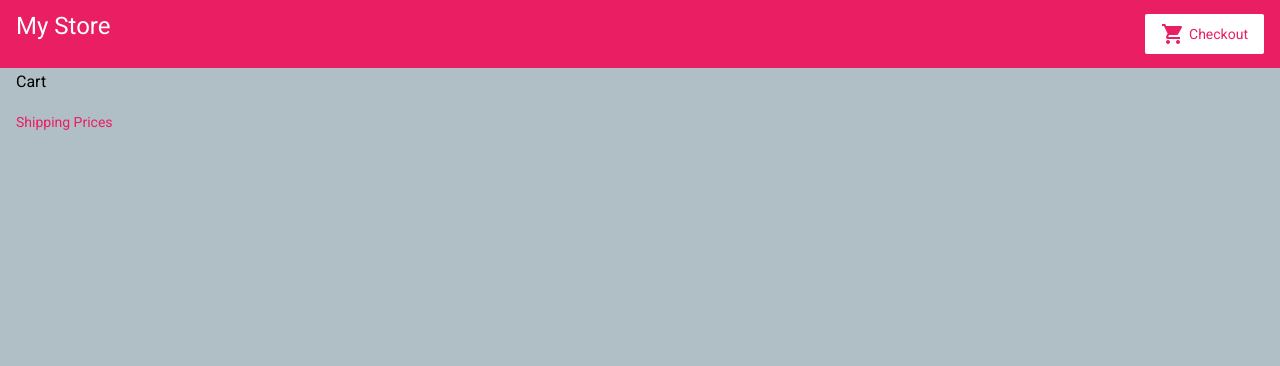
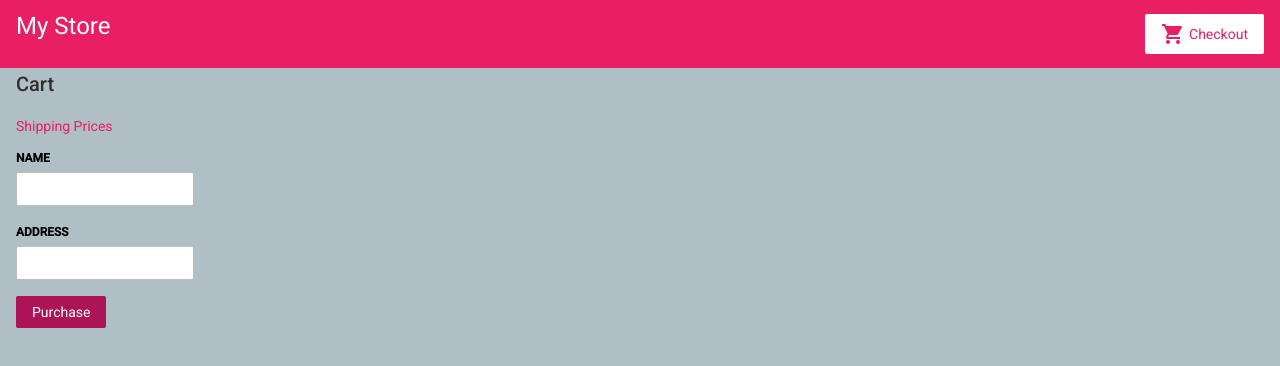
Before and after one commit to SamanehGhafouri/Angular-Getting-Started, an Angular app: page /cart in a window 1280 px wide. Shown: the top 366 px of the page. Built offline with nearby package versions, Linux system fonts and the light colour scheme.

Commit message:
store application is competed

```diff
--- a/src/app/app.module.ts
+++ b/src/app/app.module.ts
@@ -11,6 +11,7 @@
 import { CartComponent } from './cart/cart.component';
 import {HttpClientModule} from "@angular/common/http";
 import { ShippingComponent } from './shipping/shipping.component';
+import {ReactiveFormsModule} from "@angular/forms";
 
 @NgModule({
   declarations: [
@@ -26,7 +27,8 @@
     BrowserModule,
     HttpClientModule,
     AppRoutingModule,
-    BrowserAnimationsModule
+    BrowserAnimationsModule,
+    ReactiveFormsModule
   ],
   providers: [],
   bootstrap: [AppComponent]
--- a/src/app/cart/cart.component.html
+++ b/src/app/cart/cart.component.html
@@ -1,4 +1,4 @@
-<h3>Cart</h3>
+<h2>Cart</h2>
 <p>
   <a routerLink="/shipping">Shipping Prices</a>
 </p>
@@ -6,3 +6,22 @@
   <span>{{item.name}}</span>
   <span>{{item.price | currency}}</span>
 </div>
+
+<form [formGroup]="checkoutForm" (ngSubmit)="onSubmit(checkoutForm.value)">
+  <div>
+    <label for="name">
+      Name
+    </label>
+    <input type="text" id="name" formControlName="name">
+  </div>
+
+  <div>
+    <label for="address">
+      Address
+    </label>
+    <input type="text" id="address" formControlName="address">
+  </div>
+  <button class="button" type="submit">
+    Purchase
+  </button>
+</form>
--- a/src/app/cart/cart.component.ts
+++ b/src/app/cart/cart.component.ts
@@ -1,5 +1,6 @@
 import { Component, OnInit } from '@angular/core';
 import {CartService} from "../cart.service";
+import {FormBuilder} from "@angular/forms";
 
 @Component({
   selector: 'app-cart',
@@ -8,12 +9,25 @@
 })
 export class CartComponent implements OnInit {
   items;
+  checkoutForm;
 
-  constructor(private cartService: CartService) { }
+  constructor(private cartService: CartService, private formBuilder: FormBuilder) {
+    this.checkoutForm = this.formBuilder.group({
+      name: '',
+      address: ''
+    });
+  }
 
   ngOnInit(){
     this.items = this.cartService.getItems();
   }
 
+  onSubmit(customerData){
+    // Process checkout data here
+    this.items = this.cartService.clearCart();
+    this.checkoutForm.reset();
+    console.warn('Your order has been submitted', customerData);
+  }
+
 
 }
```
